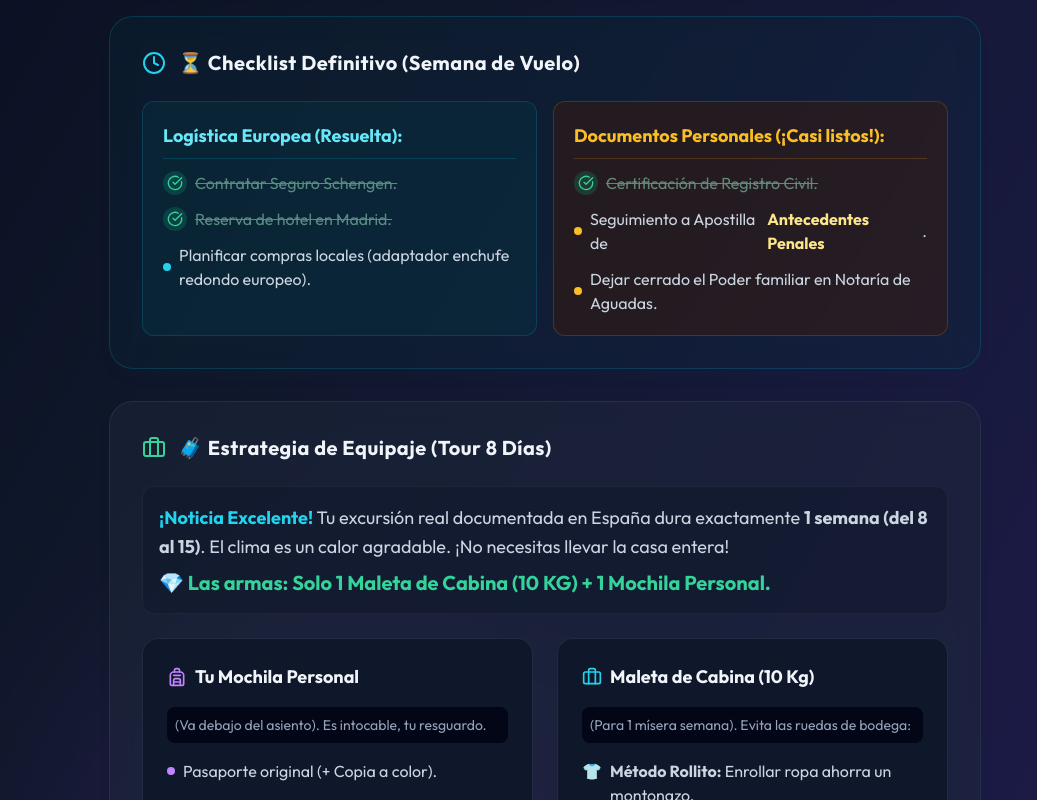
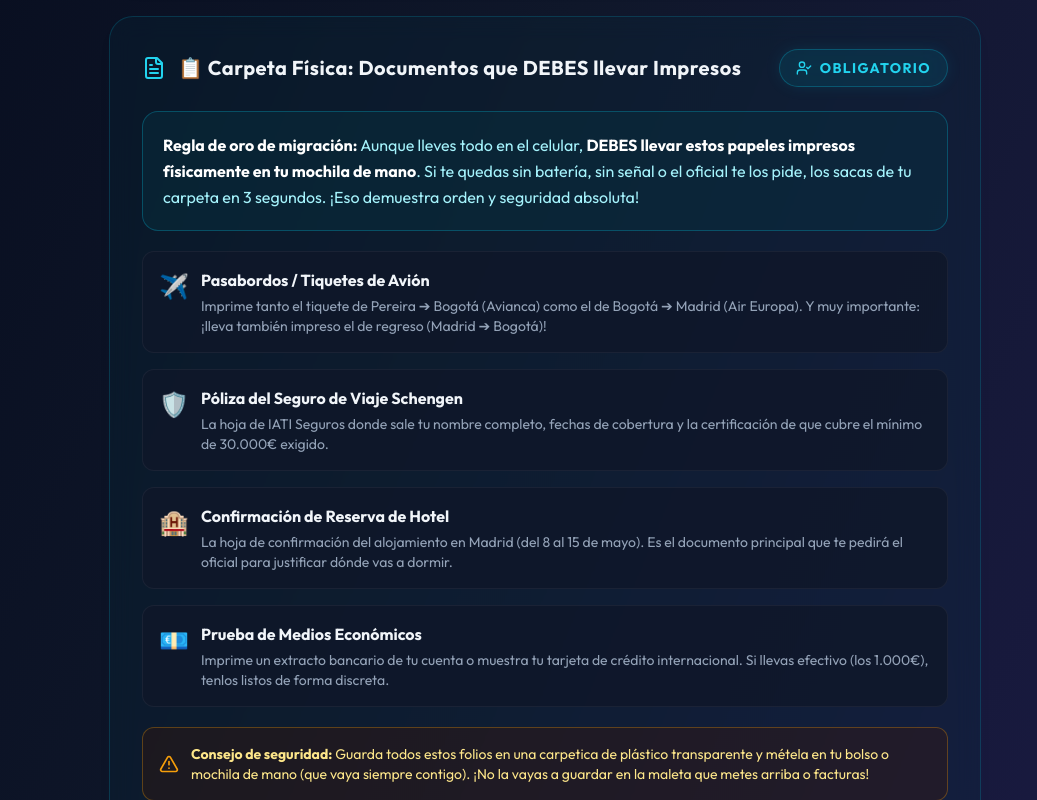
Before and after one commit to AlchemistSidZCooL/voyage, a React (Vite) app: page / in a window 1280 px wide. Shown: the part 1100-1900 px from the top of the page, without its empty margins (243-1280 px from the left). Built offline with nearby package versions, Linux system fonts and the light colour scheme; the HTML template or start-up script is replaced by a standard one.

Commit message:
feat: añadir sección dedicada a los documentos obligatorios que Sorany debe llevar impresos físicamente

```diff
--- a/src/App.jsx
+++ b/src/App.jsx
@@ -172,6 +172,53 @@ const App = () => {
               <div className="bg-cyan-950/30 p-4 rounded-xl border border-cyan-500/30 flex items-center gap-3">
                 <Info className="w-6 h-6 text-cyan-400 flex-shrink-0" />
                 <p className="text-cyan-200 text-sm"><strong>Paso final:</strong> Dani te enviará los PDFs oficiales de ambos documentos antes de que vueles. Solo debes llevarlos guardados en tu móvil (y una copia impresa en tu mochila de mano para total tranquilidad).</p>
+              </div>
+            </Card>
+
+            <Card title="📋 Carpeta Física: Documentos que DEBES llevar Impresos" icon={<FileText className="w-6 h-6 text-cyan-400" />} type="info" badge="OBLIGATORIO">
+              <div className="mb-5 bg-cyan-950/40 p-5 rounded-2xl border border-cyan-500/30">
+                <p className="text-cyan-200 text-base leading-relaxed">
+                  <strong className="text-white">Regla de oro de migración:</strong> Aunque lleves todo en el celular, <strong className="text-white">DEBES llevar estos papeles impresos físicamente en tu mochila de mano</strong>. Si te quedas sin batería, sin señal o el oficial te los pide, los sacas de tu carpeta en 3 segundos. ¡Eso demuestra orden y seguridad absoluta!
+                </p>
+              </div>
+
+              <div className="space-y-4">
+                <div className="bg-slate-900/80 p-4 rounded-xl border border-white/5 flex gap-3 items-start">
+                  <div className="text-2xl mt-0.5">✈️</div>
+                  <div>
+                    <h5 className="font-bold text-slate-100 text-base">Pasabordos / Tiquetes de Avión</h5>
+                    <p className="text-slate-400 text-sm mt-1">Imprime tanto el tiquete de Pereira ➔ Bogotá (Avianca) como el de Bogotá ➔ Madrid (Air Europa). Y muy importante: ¡lleva también impreso el de regreso (Madrid ➔ Bogotá)!</p>
+                  </div>
+                </div>
+
+                <div className="bg-slate-900/80 p-4 rounded-xl border border-white/5 flex gap-3 items-start">
+                  <div className="text-2xl mt-0.5">🛡️</div>
+                  <div>
+                    <h5 className="font-bold text-slate-100 text-base">Póliza del Seguro de Viaje Schengen</h5>
+                    <p className="text-slate-400 text-sm mt-1">La hoja de IATI Seguros donde sale tu nombre completo, fechas de cobertura y la certificación de que cubre el mínimo de 30.000€ exigido.</p>
+                  </div>
+                </div>
+
+                <div className="bg-slate-900/80 p-4 rounded-xl border border-white/5 flex gap-3 items-start">
+                  <div className="text-2xl mt-0.5">🏨</div>
+                  <div>
+                    <h5 className="font-bold text-slate-100 text-base">Confirmación de Reserva de Hotel</h5>
+                    <p className="text-slate-400 text-sm mt-1">La hoja de confirmación del alojamiento en Madrid (del 8 al 15 de mayo). Es el documento principal que te pedirá el oficial para justificar dónde vas a dormir.</p>
+                  </div>
+                </div>
+
+                <div className="bg-slate-900/80 p-4 rounded-xl border border-white/5 flex gap-3 items-start">
+                  <div className="text-2xl mt-0.5">💶</div>
+                  <div>
+                    <h5 className="font-bold text-slate-100 text-base">Prueba de Medios Económicos</h5>
+                    <p className="text-slate-400 text-sm mt-1">Imprime un extracto bancario de tu cuenta o muestra tu tarjeta de crédito internacional. Si llevas efectivo (los 1.000€), tenlos listos de forma discreta.</p>
+                  </div>
+                </div>
+              </div>
+
+              <div className="mt-5 bg-amber-950/30 p-4 rounded-xl border border-amber-500/30 flex items-center gap-3">
+                <AlertTriangle className="w-5 h-5 text-amber-500 flex-shrink-0" />
+                <p className="text-amber-200 text-sm"><strong>Consejo de seguridad:</strong> Guarda todos estos folios en una carpetica de plástico transparente y métela en tu bolso o mochila de mano (que vaya siempre contigo). ¡No la vayas a guardar en la maleta que metes arriba o facturas!</p>
               </div>
             </Card>
 
```
